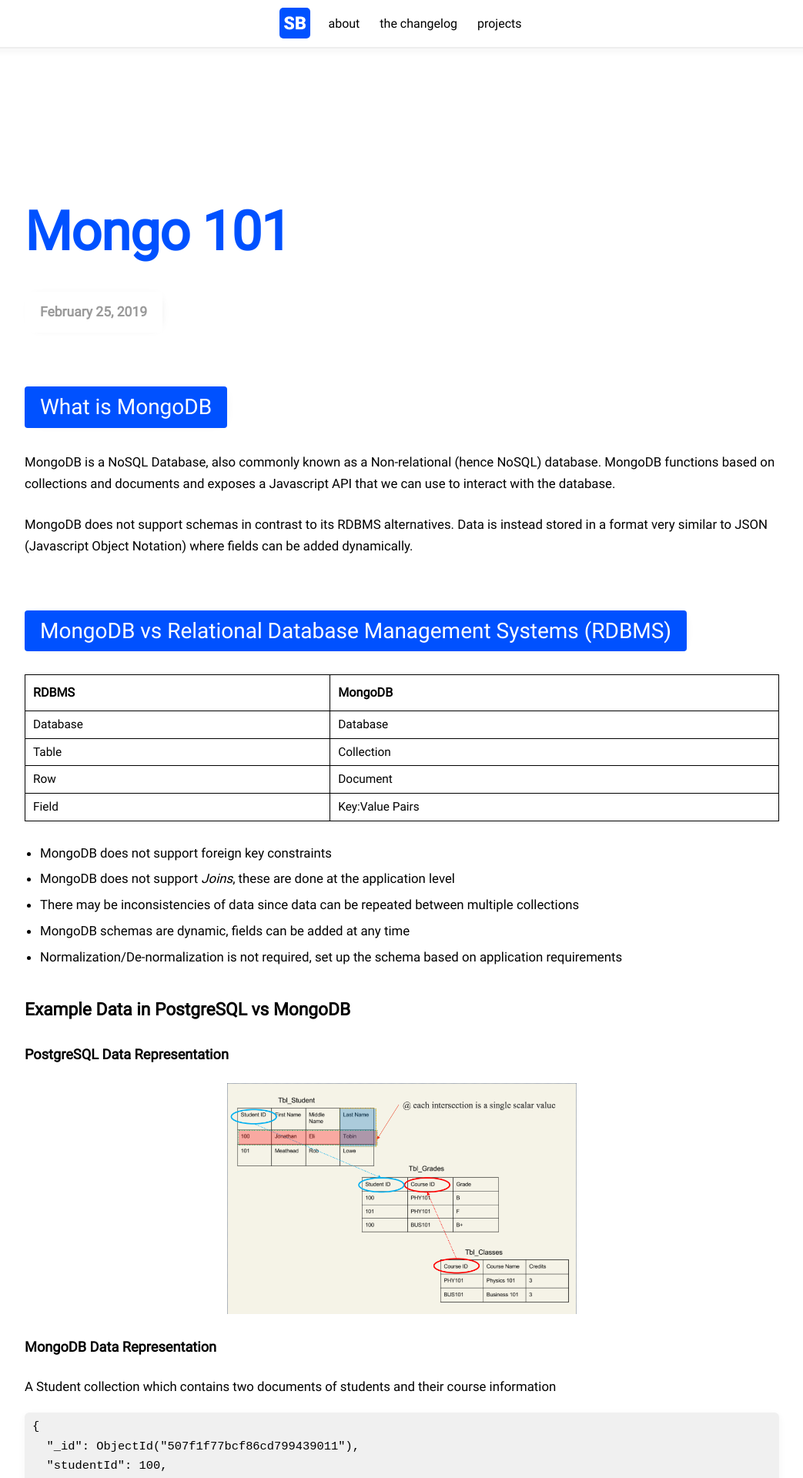
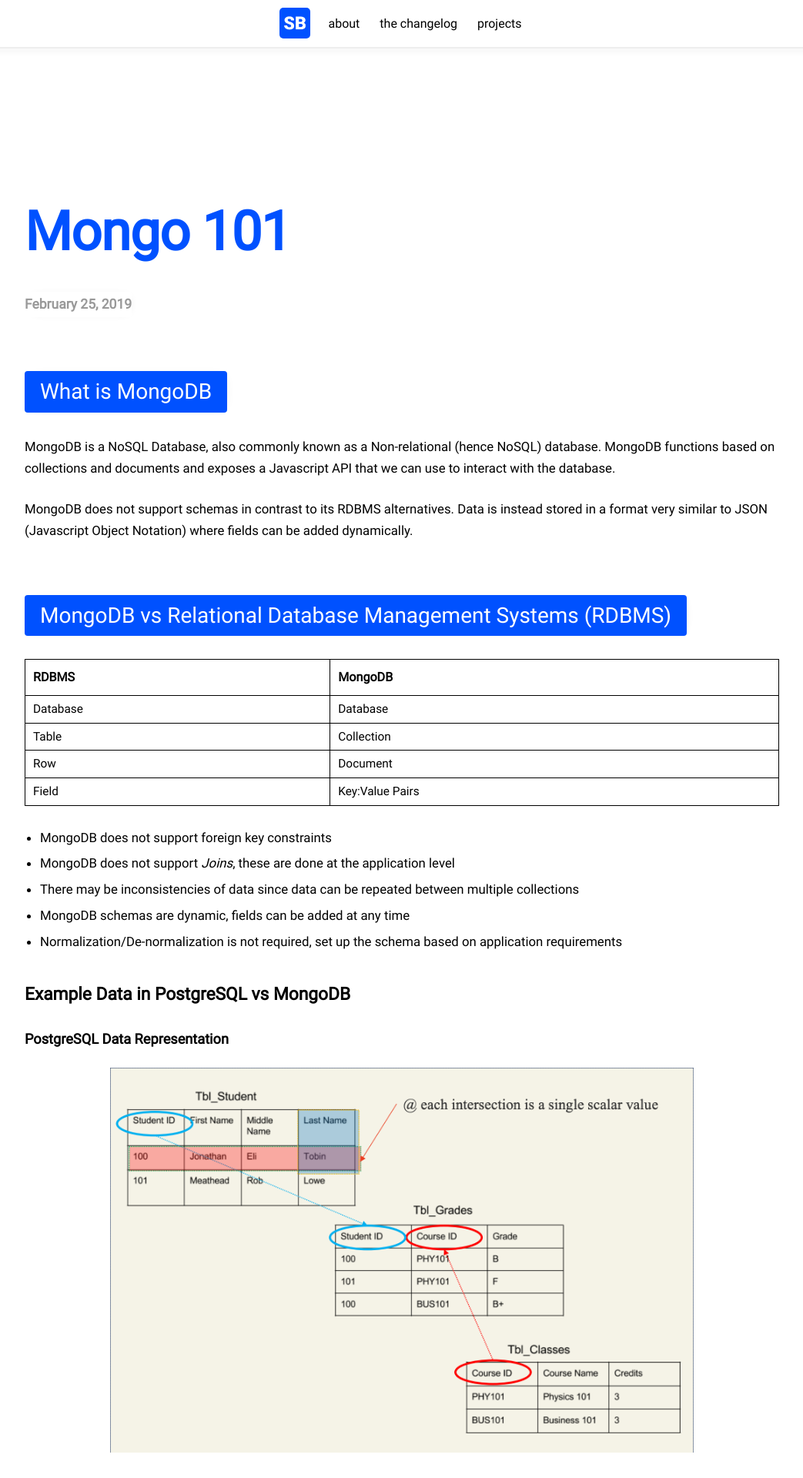
Before and after one commit to ShabazBadshah/shabazbadshah.com, a Jekyll site: the page built from _posts/blog/2019-02-25-mongo-101.md, in a window 1280 px wide. Shown: the top 1920 px of the page at 77% size, without its empty margins (118-1161 px from the left). Built offline with Jekyll 4.4.1, drawn with Linux system fonts in a browser that asks for light colours.

Commit message:
modified date style as it was shifted to the right due to the transparent background color and padding

```diff
--- a/assets/css/blog-showcase.css
+++ b/assets/css/blog-showcase.css
@@ -11,7 +11,7 @@
 
 #blog-showcase-content-wrap img {
   max-width: 100%;
-  max-height: 300px;
+  max-height: 500px;
   overflow: auto;
   display: block;
   margin: 0 auto;
@@ -53,13 +53,14 @@
   font-size: 1.2rem;
 }
 
-h2#date {
+#blog-showcase-content-wrap h2#date {
   font-size: 1.25rem;
   margin-top: 40px;
   margin-bottom: 20px;
   font-weight: bold;
   color: #999;
   background-color: transparent;
+  padding: 0;
 }
 
 #blog-showcase-content-wrap li {
```
